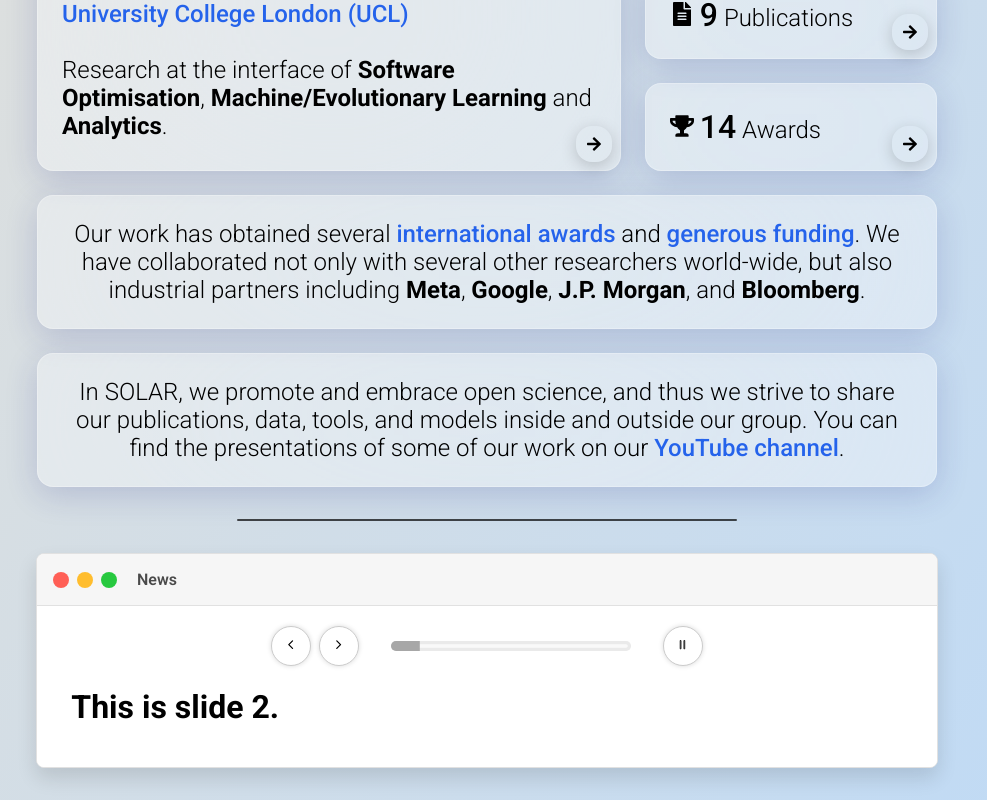
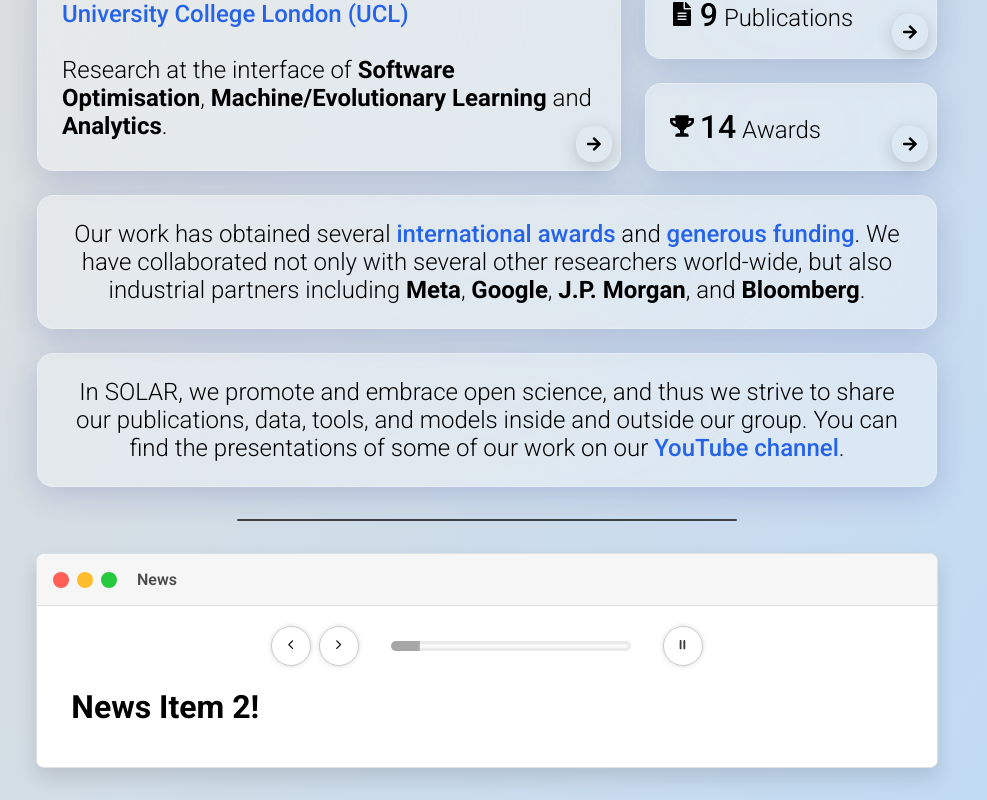
Before and after one commit to davejjwilliams/new-solar, a React (Vite) app: page / in a window 1280 px wide. Shown: the part 547-1347 px from the top of the page, without its empty margins (153-1140 px from the left). Built offline with nearby package versions, Linux system fonts and the light colour scheme.

Commit message:
Fix Navbar Logo Layer

```diff
--- a/src/components/general/carousel/NewsCarousel.tsx
+++ b/src/components/general/carousel/NewsCarousel.tsx
@@ -52,13 +52,13 @@ const NewsCarousel = () => {
             <div className="embla" ref={emblaRef}>
                 <div className="embla__container">
                     <div className="embla__slide">
-                        <h1>This is slide 1.</h1>
+                        <h1>News Item 1!</h1>
                     </div>
                     <div className="embla__slide">
-                        <h1>This is slide 2.</h1>
+                        <h1>News Item 2!</h1>
                     </div>
                     <div className="embla__slide">
-                        <h1>This is slide 3.</h1>
+                        <h1>News Item 3!</h1>
                     </div>
                 </div>
             </div>
--- a/src/styles/Navbar.css
+++ b/src/styles/Navbar.css
@@ -15,6 +15,7 @@ nav {
 
 .nav-logo {
   height: 4em;
+  z-index: 1000;
 }
 
 /* Nav Links */
```
